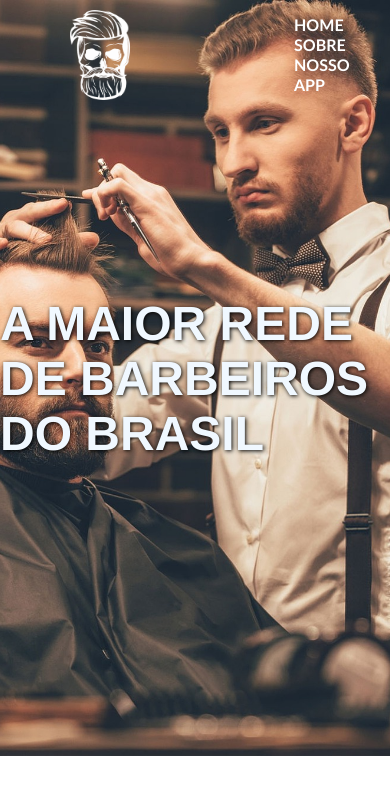
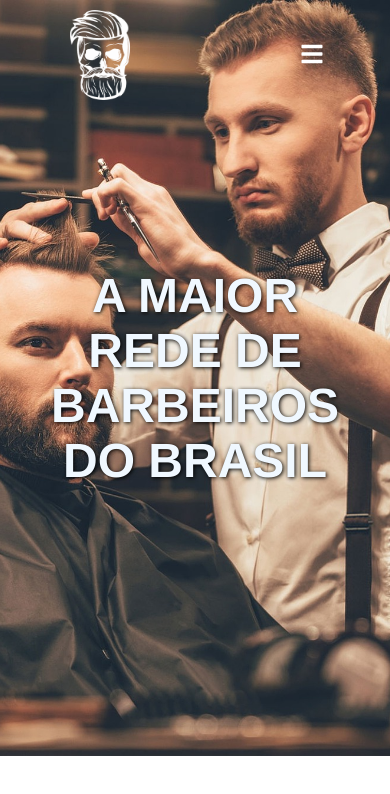
Before and after one commit to Gabriel-Mariano/dev-barbers, a React (Create React App) app: page / in a window 390 px wide. Shown: the top 794 px of the page. Built offline with nearby package versions, Linux system fonts and the light colour scheme.

Commit message:
Personalizando o menu

```diff
--- a/package.json
+++ b/package.json
@@ -8,6 +8,7 @@
     "@testing-library/user-event": "^12.1.10",
     "react": "^17.0.1",
     "react-dom": "^17.0.1",
+    "react-icons": "^4.1.0",
     "react-router-dom": "^5.2.0",
     "react-scripts": "4.0.1",
     "web-vitals": "^0.2.4"
--- a/src/components/header/index.js
+++ b/src/components/header/index.js
@@ -1,4 +1,6 @@
 import React from 'react';
+import {FaBars} from 'react-icons/fa';
+import {MdClose} from 'react-icons/md';
 
 import Logo from '../../assets/identidadeVisualTransparent.png';
 import './style.css';
@@ -13,6 +15,12 @@ function Header(){
                 </figcaption>
             </figure>
            <nav className="menu-principal">
+               <button className="" id="button-open">
+                   <FaBars color="#FFF" size={24}></FaBars>
+               </button>
+               <button className="" id="button-close">
+                   <MdClose color="#FFF" size={24}></MdClose>
+               </button>
                <ul>
                    <li><a href="#">HOME</a></li>
                    <li><a href="#">SOBRE</a></li>
--- a/src/components/header/style.css
+++ b/src/components/header/style.css
@@ -30,6 +30,20 @@ header span{
     font-size: 2em;
     color: #f8f8f8;
     letter-spacing: 2px;
+}
+
+header button{
+    width:60px;
+    height:35px;
+    background: none;
+    border: none;
+    cursor:pointer;
+    outline: none;
+    display: none;
+}
+
+#button-close{
+    display: none;
 }
 
 .menu-principal {
@@ -74,4 +88,12 @@ header span{
         display: none;
         transition: ease-in-out 0.2s;
     }
+
+    .menu-principal ul{
+        display: none;
+    }
+
+    header button{
+        display: initial;
+    }
 }
--- a/src/pages/home/index.js
+++ b/src/pages/home/index.js
@@ -1,5 +1,6 @@
 import React from 'react';
 import './style.css';
+
 
 import Header from '../../components/header';
 
@@ -8,8 +9,9 @@ function Home(){
         <div>
             <Header/>
             <div className="banner">
-                <div className="">
+                <div className="content-banner">
                     <h1>A MAIOR REDE DE BARBEIROS DO BRASIL</h1>
+                    <h2></h2>
                 </div>
             </div>
         </div>
--- a/src/pages/home/style.css
+++ b/src/pages/home/style.css
@@ -14,6 +14,11 @@
 
 }
 
+.content-banner{
+    width:80%;
+    text-align: center;
+}
+
 h1{
     font-family: 'Franklin Gothic Medium', 'Arial Narrow', Arial, sans-serif;
     font-size: 3em;
```
Also changed, not shown: 2 other files (tests, documents, lock files or other folders).
